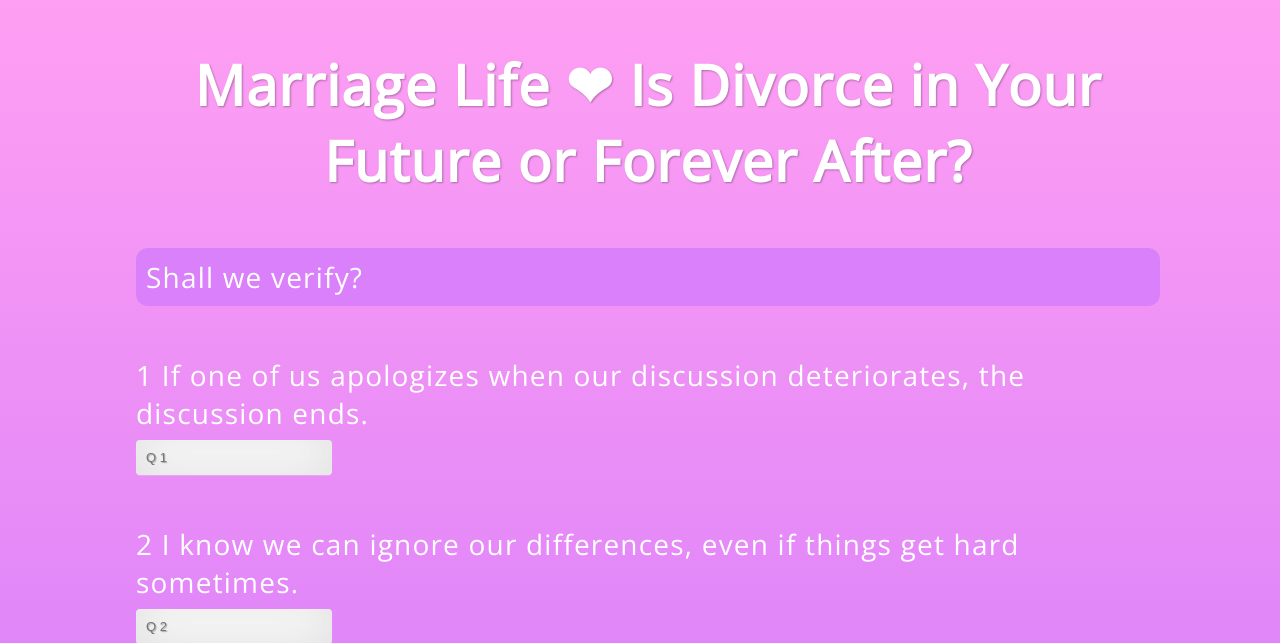
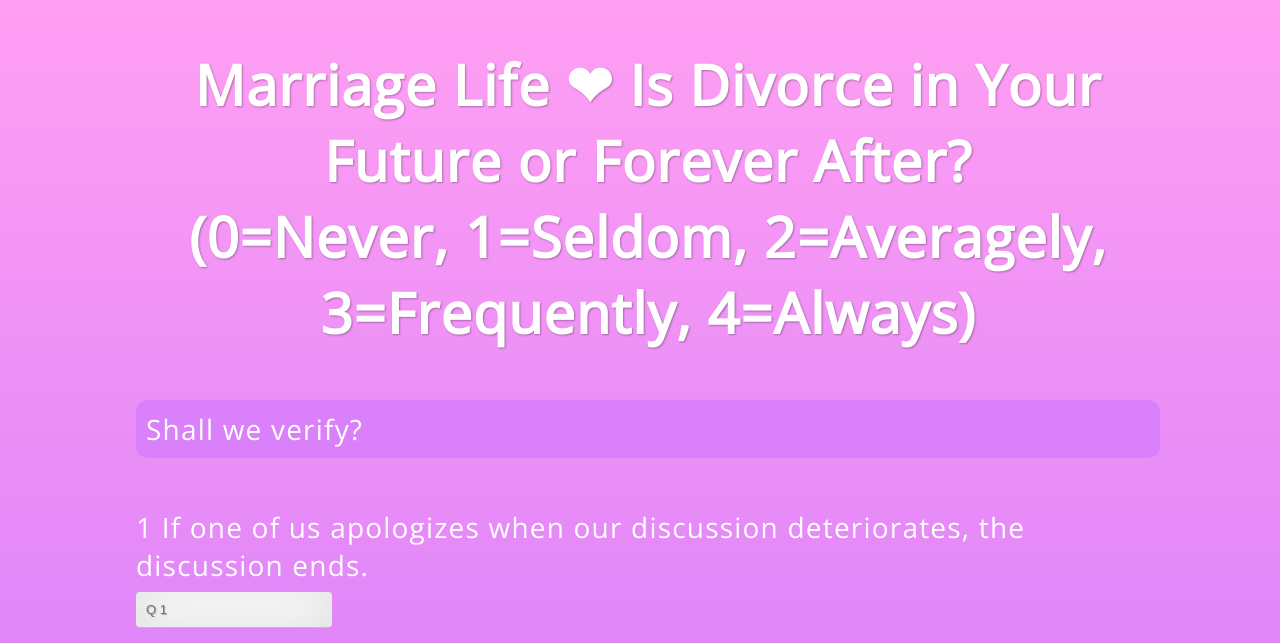
Before and after one commit to akilaanjanadissanayaka/Predict-Divorce-ML, a Flask app: page / in a window 1280 px wide. Shown: the top 643 px of the page. Run offline with Flask 2, Linux system fonts and the light colour scheme; parts of the project's set-up code (start-up, migrations or seed data) failed here and were passed over.

Commit message:
add range

```diff
--- a/templates/index.html
+++ b/templates/index.html
@@ -15,7 +15,7 @@
 <body>
  <div style="display: flex;justify-content: center;justify-items: center">
      <div class="login">
-	<h1 style="margin-bottom: 50px">Marriage Life ❤  Is Divorce in Your Future or Forever After?  </h1>
+	<h1 style="margin-bottom: 50px">Marriage Life ❤  Is Divorce in Your Future or Forever After? <br> (0=Never, 1=Seldom, 2=Averagely, 3=Frequently, 4=Always)  </h1>
 
          <div style="border-color: #e54f80;background: #D980FA;padding: 10px; border-radius: 12px">
              <span>{{ prediction_text }}</span>
```
Also changed, not shown: model.py (+0 -10 lines).
